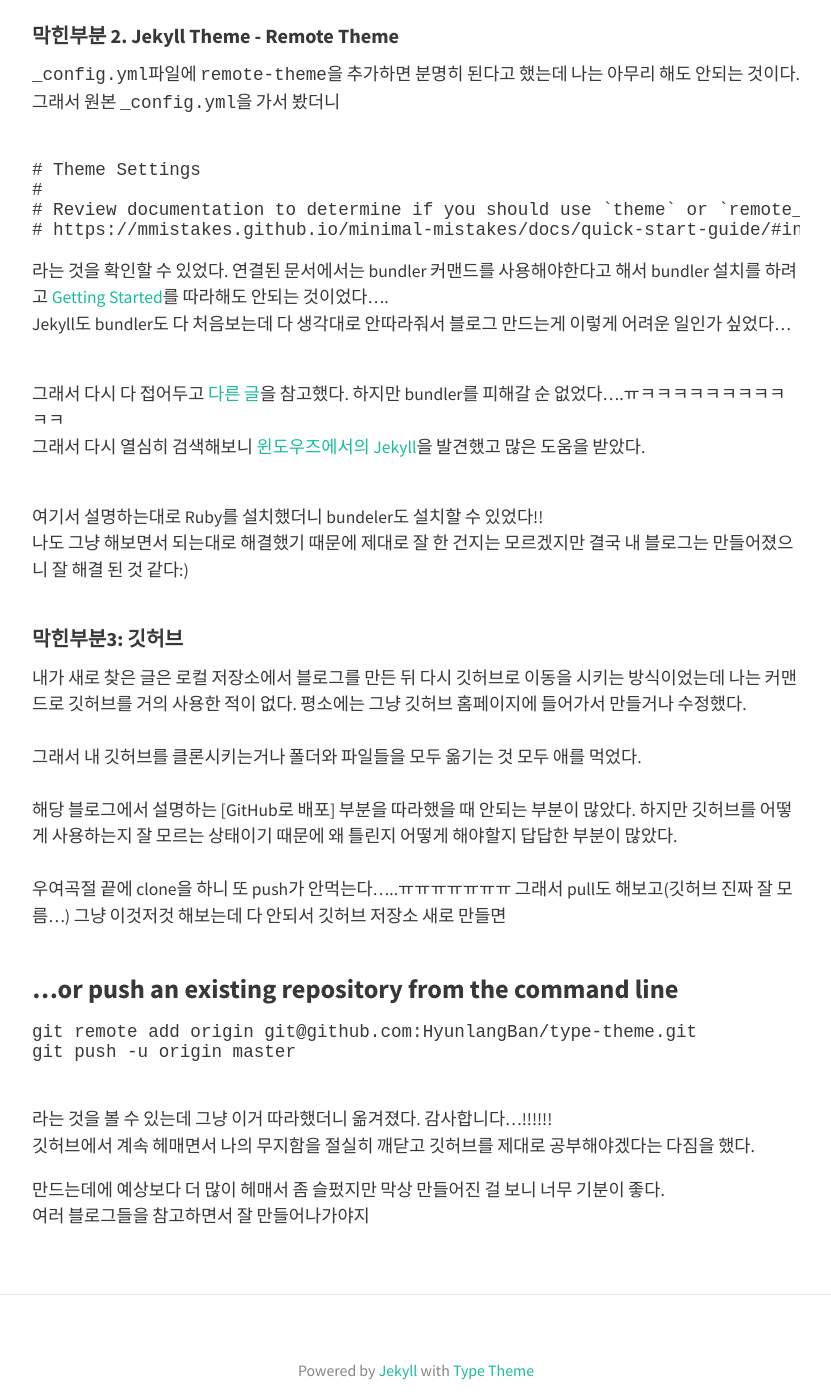
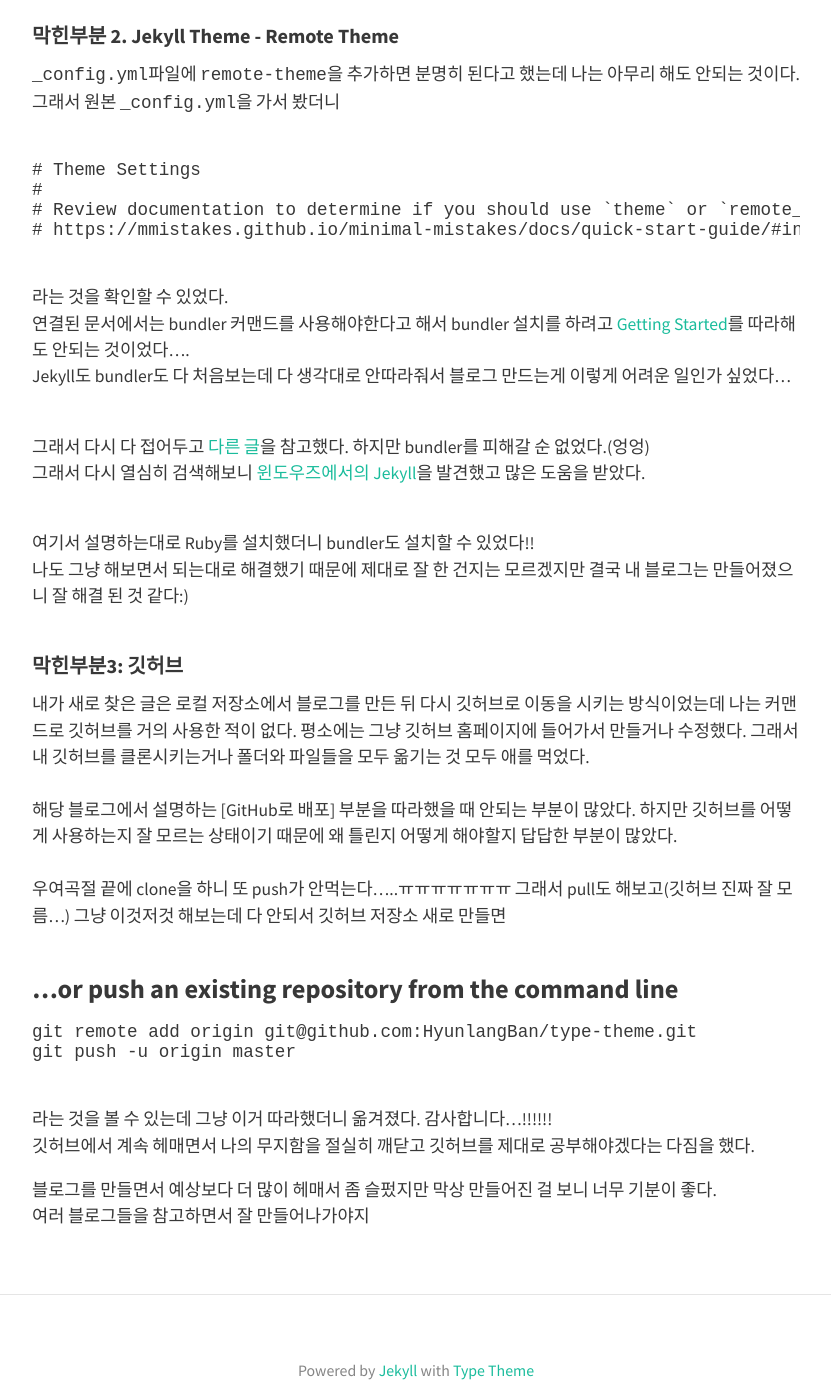
Before and after one commit to HyunlangBan/hyunlangban.github.io, a Jekyll site: the page built from _posts/2019-12-06-first-post.md, in a window 1280 px wide and 1400 px high, scrolled down 809 px. Shown: the whole window, without its empty margins (224-1055 px from the left). Built offline with Jekyll 4.4.1, drawn with Linux system fonts in a browser that asks for light colours; nearby versions of some CDN libraries.

Commit message:
Update 2019-12-06-first-post.md

````diff
--- a/_posts/2019-12-06-first-post.md
+++ b/_posts/2019-12-06-first-post.md
@@ -29,19 +29,21 @@ title: 첫글! 깃허브 블로그 만들기
 # Review documentation to determine if you should use `theme` or `remote_theme`
 # https://mmistakes.github.io/minimal-mistakes/docs/quick-start-guide/#installing-the-theme
 ```
-라는 것을 확인할 수 있었다. 연결된 문서에서는 bundler 커맨드를 사용해야한다고 해서 bundler 설치를 하려고 [Getting Started](https://bundler.io/)를 따라해도 안되는 것이었다....<br>
+<br>
+라는 것을 확인할 수 있었다.<br>
+연결된 문서에서는 bundler 커맨드를 사용해야한다고 해서 bundler 설치를 하려고 [Getting Started](https://bundler.io/)를 따라해도 안되는 것이었다....<br>
 Jekyll도 bundler도 다 처음보는데 다 생각대로 안따라줘서 블로그 만드는게 이렇게 어려운 일인가 싶었다...<br><br>
 
 
-그래서 다시 다 접어두고 [다른 글](https://blog.chulgil.me/how-to-make-blog-using-github-4)을 참고했다. 하지만 bundler를 피해갈 순 없었다....ㅠㅋㅋㅋㅋㅋㅋㅋㅋㅋㅋㅋ<br>
+그래서 다시 다 접어두고 [다른 글](https://blog.chulgil.me/how-to-make-blog-using-github-4)을 참고했다. 하지만 bundler를 피해갈 순 없었다.(엉엉)<br>
 그래서 다시 열심히 검색해보니 [윈도우즈에서의 Jekyll](https://blog.chulgil.me/how-to-make-blog-using-github-4/)을 발견했고 많은 도움을 받았다.<br><br>
 
-여기서 설명하는대로 Ruby를 설치했더니 bundeler도 설치할 수 있었다!!<br>
+여기서 설명하는대로 Ruby를 설치했더니 bundler도 설치할 수 있었다!!<br>
 나도 그냥 해보면서 되는대로 해결했기 때문에 제대로 잘 한 건지는 모르겠지만 결국 내 블로그는 만들어졌으니 잘 해결 된 것 같다:)<br><br>
 
 #### 막힌부분3: 깃허브
 
-내가 새로 찾은 글은 로컬 저장소에서 블로그를 만든 뒤 다시 깃허브로 이동을 시키는 방식이었는데 나는 커맨드로 깃허브를 거의 사용한 적이 없다. 평소에는 그냥 깃허브 홈페이지에 들어가서 만들거나 수정했다. <br><br>그래서 내 깃허브를 클론시키는거나 폴더와 파일들을 모두 옮기는 것 모두 애를 먹었다. <br><br>해당 블로그에서 설명하는 [GitHub로 배포] 부분을 따라했을 때 안되는 부분이 많았다. 하지만 깃허브를 어떻게 사용하는지 잘 모르는 상태이기 때문에 왜 틀린지 어떻게 해야할지 답답한 부분이 많았다. <br><br>우여곡절 끝에 clone을 하니 또 push가 안먹는다.....ㅠㅠㅠㅠㅠㅠㅠ 그래서 pull도 해보고(깃허브 진짜 잘 모름...) 그냥 이것저것 해보는데 다 안되서 깃허브 저장소 새로 만들면<br><br>
+내가 새로 찾은 글은 로컬 저장소에서 블로그를 만든 뒤 다시 깃허브로 이동을 시키는 방식이었는데 나는 커맨드로 깃허브를 거의 사용한 적이 없다. 평소에는 그냥 깃허브 홈페이지에 들어가서 만들거나 수정했다. 그래서 내 깃허브를 클론시키는거나 폴더와 파일들을 모두 옮기는 것 모두 애를 먹었다. <br><br>해당 블로그에서 설명하는 [GitHub로 배포] 부분을 따라했을 때 안되는 부분이 많았다. 하지만 깃허브를 어떻게 사용하는지 잘 모르는 상태이기 때문에 왜 틀린지 어떻게 해야할지 답답한 부분이 많았다. <br><br>우여곡절 끝에 clone을 하니 또 push가 안먹는다.....ㅠㅠㅠㅠㅠㅠㅠ 그래서 pull도 해보고(깃허브 진짜 잘 모름...) 그냥 이것저것 해보는데 다 안되서 깃허브 저장소 새로 만들면<br><br>
 ### …or push an existing repository from the command line
 ```
 git remote add origin git@github.com:HyunlangBan/type-theme.git
@@ -50,5 +52,5 @@ git push -u origin master
 <br>
 라는 것을 볼 수 있는데 그냥 이거 따라했더니 옮겨졌다. 감사합니다...!!!!!!<br> 깃허브에서 계속 헤매면서 나의 무지함을 절실히 깨닫고 깃허브를 제대로 공부해야겠다는 다짐을 했다.<br>
 
-만드는데에 예상보다 더 많이 헤매서 좀 슬펐지만 막상 만들어진 걸 보니 너무 기분이 좋다. <br>
+블로그를 만들면서 예상보다 더 많이 헤매서 좀 슬펐지만 막상 만들어진 걸 보니 너무 기분이 좋다. <br>
 여러 블로그들을 참고하면서 잘 만들어나가야지
````
